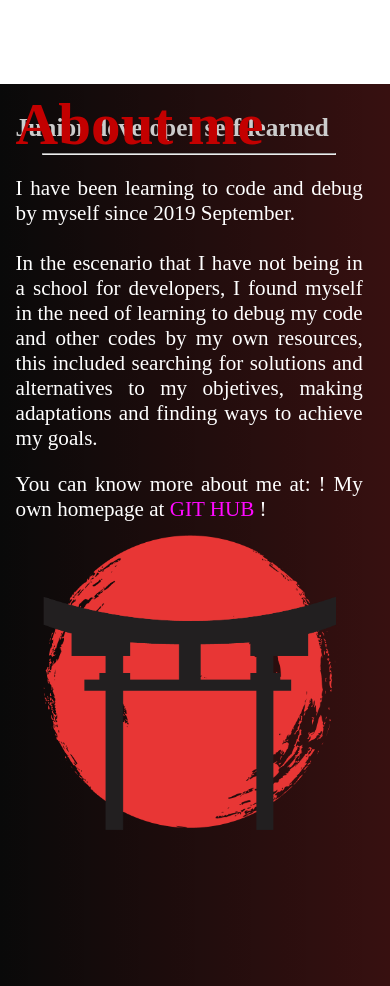
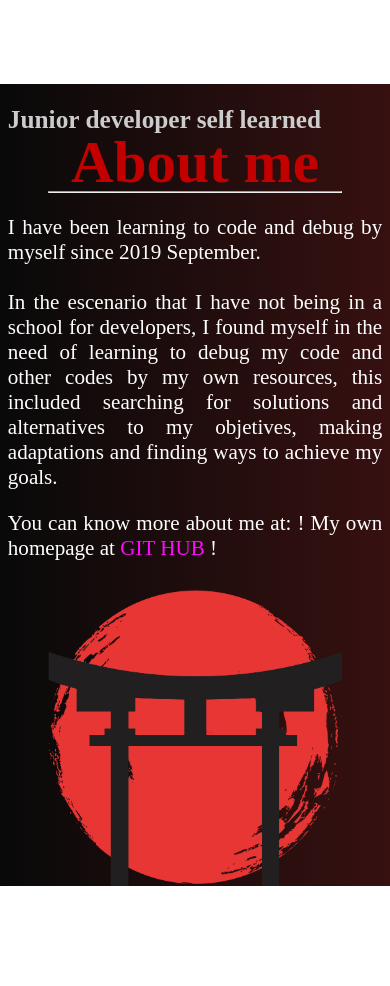
Before and after one commit to pbcarloz/Erick-Main, a plain HTML site: page index.html in a window 390 px wide. Shown: the part 760-1746 px from the top of the page. After the commit the page ends 1649 px from the top, so only its background shows below. Drawn offline with Linux system fonts and the light colour scheme.

Commit message:
Update Style.css

```diff
--- a/Style.css
+++ b/Style.css
@@ -159,8 +159,8 @@ body{
     transform: scale(1.1);
 }
 .container7{
+    /* container of the second section */
     padding: 2vw;
-    /* border: 3px solid rgb(255, 0, 0); */
     display: grid;
     grid-template-columns: 20vw 25vw 25vw 20vw;
     grid-template-rows: 25vh 40vh 25vh;
@@ -168,17 +168,19 @@ body{
     column-gap: 2vw;
     min-height: 90vh;
     background: linear-gradient(to right, #000000f6, #2a0000ef);
+    /* border: 3px solid rgb(255, 0, 0); */
 }
 @media only screen and (max-width:900px) {
     .container7{
-        grid-template-columns: 20vw 25vw 25vw 17vw;
-        grid-template-rows: 15vh 20vh 25vh 30vh 15vh;
+        grid-template-columns: 96vw;
+        grid-template-rows: 10vh 50vh 35vh;
         row-gap: 0vw;
-        min-height: min-content;
+        column-gap: 0vw;
+        padding: 0vw;
     }
 }
 .container8{
-    grid-column-start: 1;
+    grid-column-start: 0;
     grid-column-end: 3 ;
     color: rgb(204, 204, 204);
     font-size: 2vh;
@@ -189,8 +191,7 @@ body{
 @media only screen and (max-width:900px) {
     .container8{
         grid-column-start: 1;
-        grid-column-end: 5 ;
-        grid-row-start: 0;
+        grid-row-start:1;
         padding-top: 0vh;
     }
 }
@@ -207,7 +208,6 @@ body{
 @media only screen and (max-width:900px) {
     .container9{
         grid-column-start: 1;
-        grid-column-end: 5 ;
         grid-row-start: 2;
     }
 }
@@ -220,6 +220,8 @@ body{
 @media only screen and (max-width:900px) {
     .p1{
         font-size: 7vh;
+        margin-top: -2vh;
+        text-align: center;
     }
 }
 .p2{
@@ -256,9 +258,7 @@ a{
 @media only screen and (max-width:900px) {
     .container10{
         grid-column-start: 1;
-        grid-column-end: 5;
         grid-row-start: 3;
-        grid-row-end: 6;
         place-self: center;
     }
 }
```
